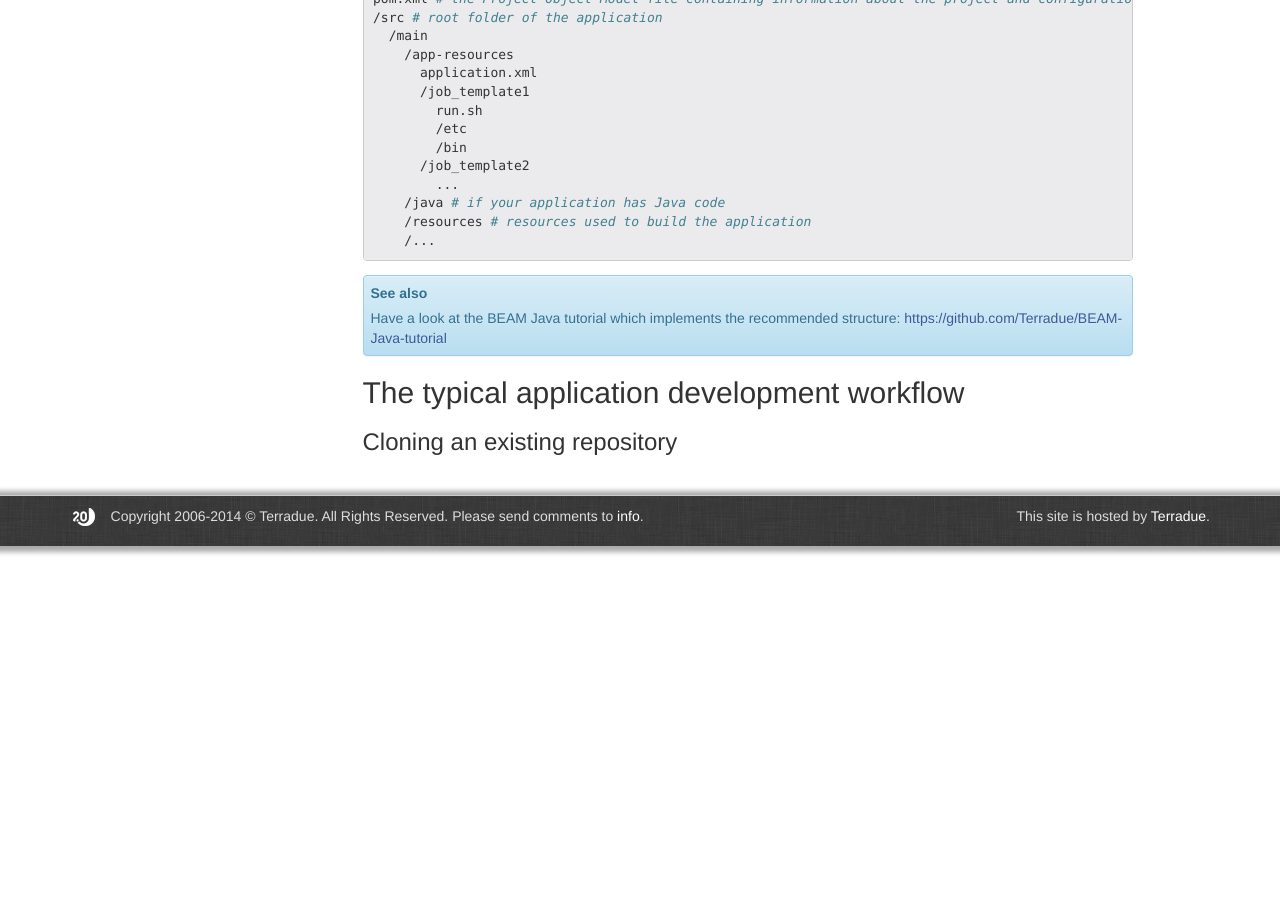
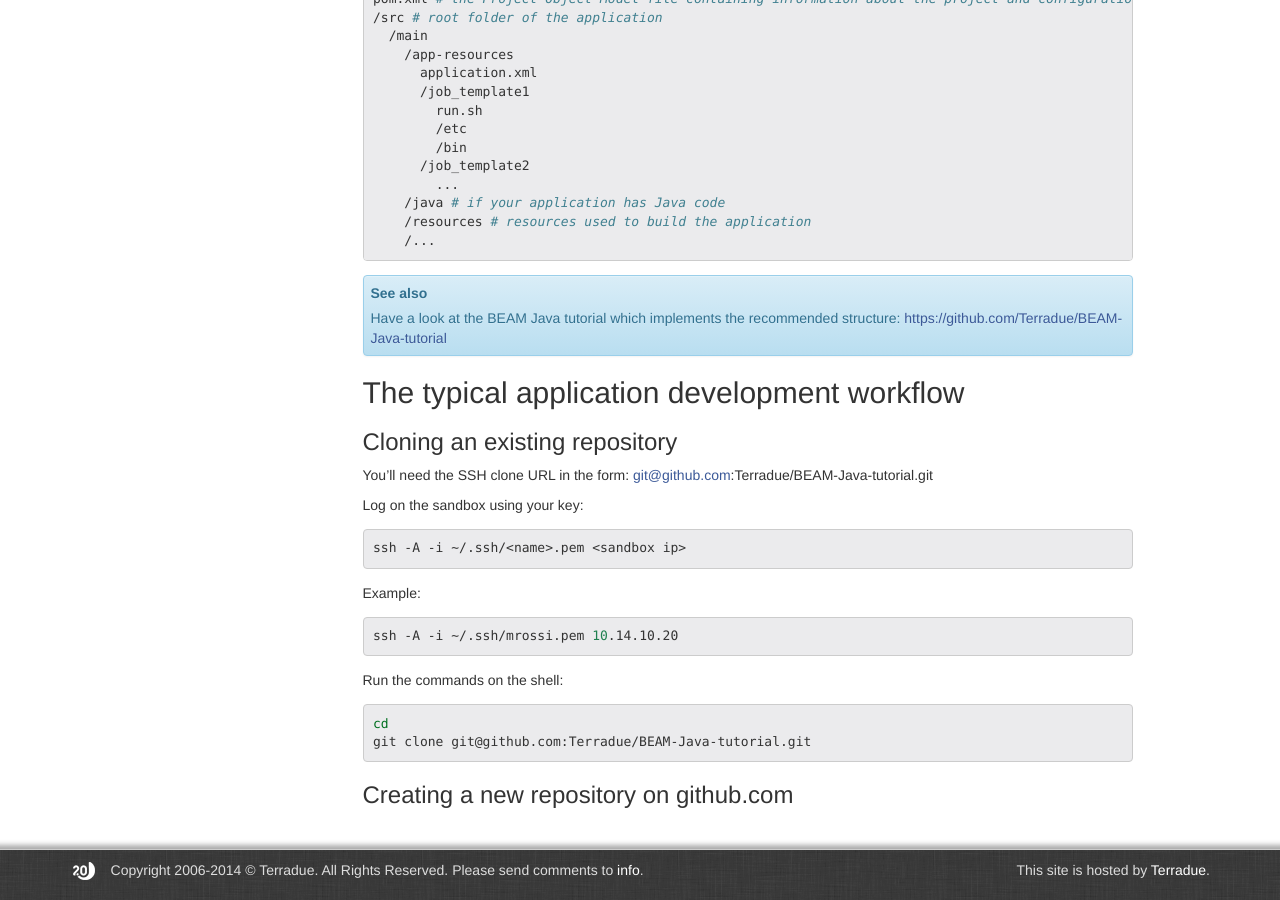
Before and after one commit to Terradue/doc-developer-sandbox, a Sphinx documentation site: the page built from source/start/github/index.rst, in a window 1280 px wide and 900 px high, scrolled down 1000 px. Built offline with Sphinx 7.4.7, drawn with Linux system fonts in a browser that asks for light colours; pages that are not in the unit, such as notebooks, are missing from menus; some of the changed text lies outside the part shown.

Commit message:
Update index.rst

```diff
--- a/source/start/github/index.rst
+++ b/source/start/github/index.rst
@@ -58,3 +58,27 @@
 
 Cloning an existing repository
 ^^^^^^^^^^^^^^^^^^^^^^^^^^^^^^
+
+You'll need the SSH clone URL in the form: git@github.com:Terradue/BEAM-Java-tutorial.git
+
+Log on the sandbox using your key:
+
+.. code-block:: bash
+
+  ssh -A -i ~/.ssh/<name>.pem <sandbox ip>
+
+Example:
+
+.. code-block:: bash
+
+  ssh -A -i ~/.ssh/mrossi.pem 10.14.10.20
+
+Run the commands on the shell:
+
+.. code-block:: bash
+
+  cd
+  git clone git@github.com:Terradue/BEAM-Java-tutorial.git
+
+Creating a new repository on github.com
+^^^^^^^^^^^^^^^^^^^^^^^^^^^^^^^^^^^^^^^
```
